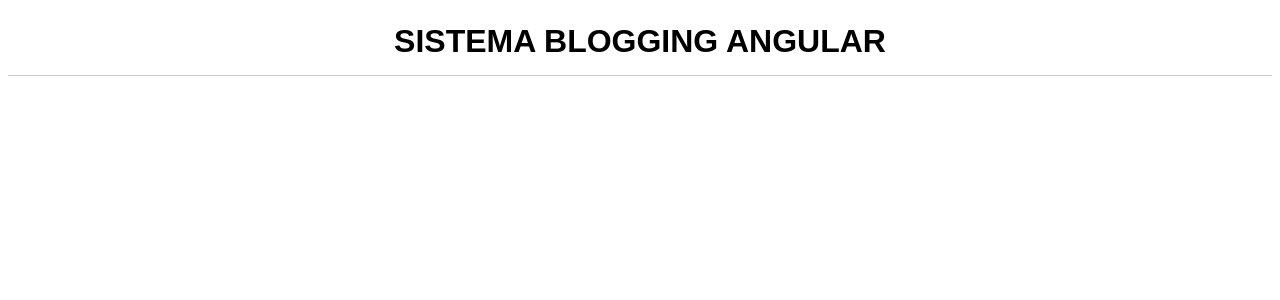
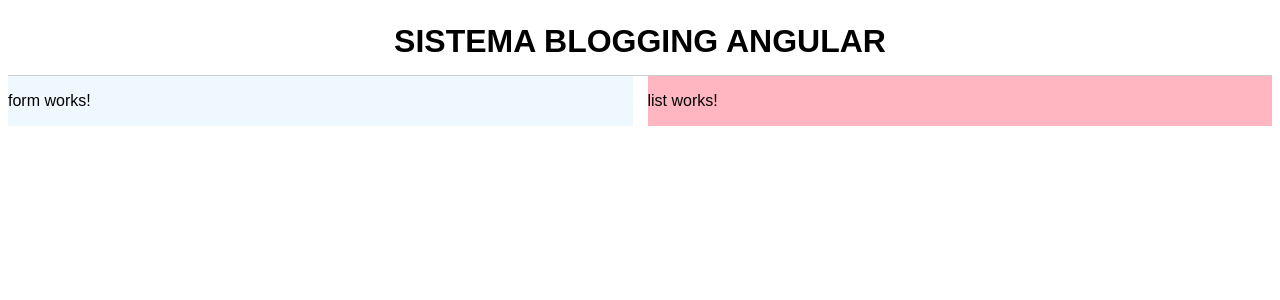
Before and after one commit to Juliamb24/PracticaAngular, an Angular app: page / in a window 1280 px wide. Shown: the top 300 px of the page. Built offline with nearby package versions, Linux system fonts and the light colour scheme.

Commit message:
Creación componentes form y list/ creación input

```diff
--- a/src/app/app.component.css
+++ b/src/app/app.component.css
@@ -9,3 +9,29 @@ header {
     border-bottom: solid 1px #ccc;
     text-align: center;
 }
+
+section{
+    display: flex;
+    justify-content: space-around;
+    flex-direction: column;
+    gap: 15px;
+
+}
+
+section div {
+    background-color: aliceblue;
+    width: 100%;
+}
+
+section aside {
+    background-color: lightpink;
+    width: 100%;
+}
+
+
+
+@media(min-width:900px){
+    section {
+        flex-direction: row;
+    }
+}
--- a/src/app/app.component.html
+++ b/src/app/app.component.html
@@ -4,7 +4,11 @@
 </header>
 <main>
 <section>
-  <div class="form"></div>
-  <aside class="list"></aside>
+  <div>
+    <app-form></app-form>
+  </div>
+  <aside>
+    <app-list [publicaciones]="arrNoticias"></app-list>
+  </aside>
 </section>
 </main>
--- a/src/app/app.component.ts
+++ b/src/app/app.component.ts
@@ -1,11 +1,13 @@
 import { Component } from '@angular/core';
 import { RouterOutlet } from '@angular/router';
 import { INoticias } from './interfaces/i-noticias.interface';
+import { FormComponent } from './components/form/form.component';
+import { ListComponent } from './components/list/list.component';
 
 @Component({
   selector: 'app-root',
   standalone: true,
-  imports: [RouterOutlet],
+  imports: [RouterOutlet, FormComponent, ListComponent],
   templateUrl: './app.component.html',
   styleUrl: './app.component.css'
 })
--- /dev/null
+++ b/src/app/components/form/form.component.html
@@ -0,0 +1 @@
+<p>form works!</p>
--- /dev/null
+++ b/src/app/components/list/list.component.html
@@ -0,0 +1 @@
+<p>list works!</p>
--- /dev/null
+++ b/src/app/components/list/list.component.ts
@@ -0,0 +1,22 @@
+import { Component, Input } from '@angular/core';
+import { INoticias } from '../../interfaces/i-noticias.interface';
+
+@Component({
+  selector: 'app-list',
+  standalone: true,
+  imports: [],
+  templateUrl: './list.component.html',
+  styleUrl: './list.component.css'
+})
+export class ListComponent {
+  @Input() publicaciones: INoticias[] = [];
+  ngOnInit(): void {
+    this.cargarDatos()
+  }
+
+  cargarDatos(){
+    console.log(this.publicaciones)
+  }
+
+
+ }
```
Also changed, not shown: src/app/components/form/form.component.ts (added, +12 -0 lines), src/app/components/form/form.component.css (added), src/app/components/list/list.component.css (added).
